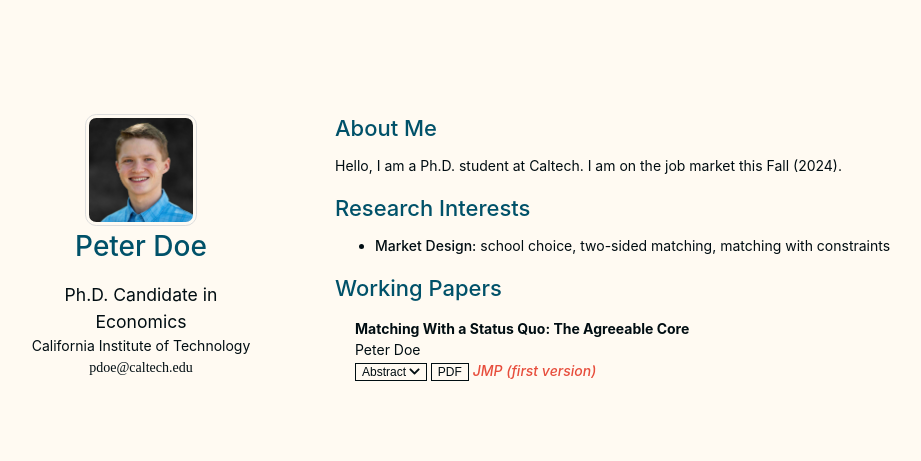
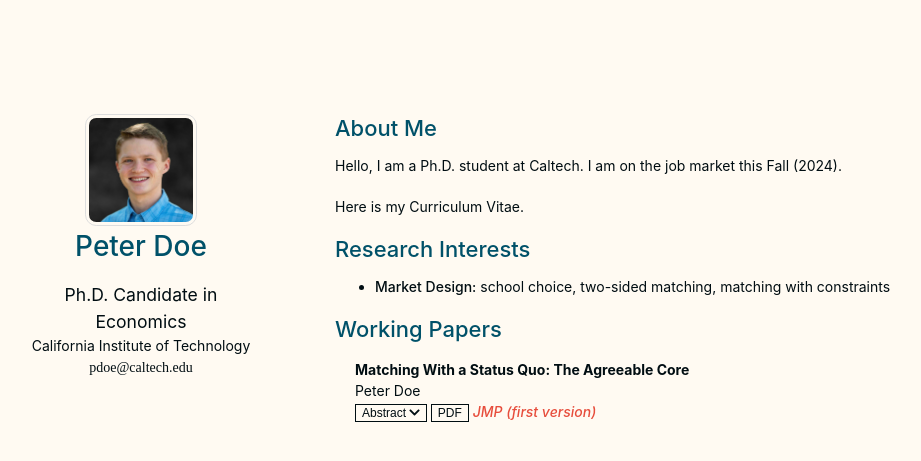
Before and after one commit to Pita-Dough/Pita-Dough.github.io, a Jekyll site: the page built from index.md, in a window 1280 px wide. Shown: the top 461 px of the page, without its empty margins (135-1056 px from the left). Built offline with Jekyll 4.4.1, drawn with Linux system fonts in a browser that asks for light colours; nearby versions of some CDN libraries; a style sheet for code colours, icons or effects is not loaded; our own code applies the rules of GitHub Pages for plain Markdown files.

Commit message:
Update index.md

```diff
--- a/index.md
+++ b/index.md
@@ -6,6 +6,8 @@ layout: homepage
 
 Hello, I am a Ph.D. student at Caltech. I am on the job market this Fall (2024).
 
+Here is my Curriculum Vitae.
+
 ## Research Interests
 
 - **Market Design:** school choice, two-sided matching, matching with constraints
```
